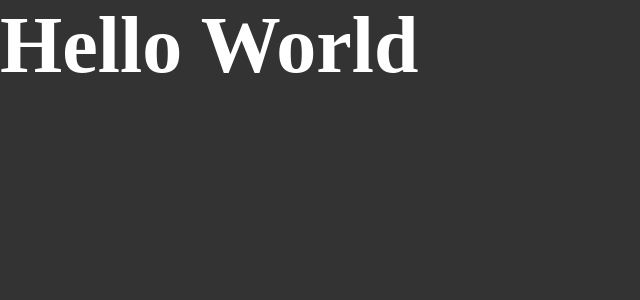
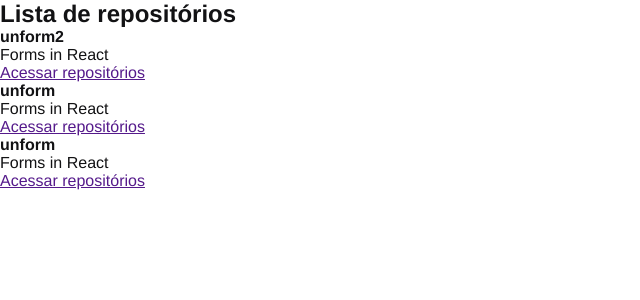
Before and after one commit to thiagohenriquesantos/01-fundamentos-reactjs, a React app: page / in a window 1280 px wide. Shown: the top 300 px of the page, without its empty margins (0-640 px from the left). Built offline with nearby package versions, Linux system fonts and the light colour scheme.

Commit message:
primeiro componente no react

```diff
--- a/src/App.jsx
+++ b/src/App.jsx
@@ -1,5 +1,6 @@
+import { RepositoryList } from './components/RepositoryList';
 import './styles/global.scss';
 
 export function App() {
-  return <h1>Hello World</h1>
+  return <RepositoryList />
 }
--- /dev/null
+++ b/src/components/RepositoryList.jsx
@@ -0,0 +1,38 @@
+const repositoryName = 'unform2';
+
+export function RepositoryList() {
+  return(
+    <section className="repository-list">
+      <h1>Lista de repositórios</h1>
+
+      <ul>
+        <li>
+          <strong>{repositoryName}</strong>
+          <p>Forms in React</p>
+
+          <a href="">
+            Acessar repositórios
+          </a>
+        </li>
+
+        <li>
+          <strong>unform</strong>
+          <p>Forms in React</p>
+
+          <a href="">
+            Acessar repositórios
+          </a>
+        </li>
+
+        <li>
+          <strong>unform</strong>
+          <p>Forms in React</p>
+
+          <a href="">
+            Acessar repositórios
+          </a>
+        </li>
+      </ul>
+    </section>
+  );
+};
--- a/src/styles/global.scss
+++ b/src/styles/global.scss
@@ -5,11 +5,6 @@
 }
 
 body {
-  font: Arial, Helvetica, sans-serif;
-  background-color: #333;
-  color: #fff;
-
-  h1 {
-    font-size: 80px;
-  }
+  font: 16px "Helvetica Neue", Arial, sans-serif;
+  color: #121214;
 }
```
